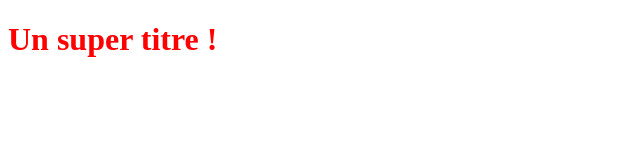
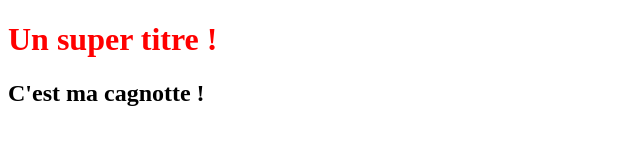
Before and after one commit to wlafargue/Gerez_du_code_avec_Git_et_GitHub, a plain HTML site: page index.html in a window 1280 px wide. Shown: the whole page, without its empty margins (0-640 px from the left). Drawn offline with Linux system fonts and the light colour scheme.

Commit message:
Réalisation de la partie cagnotte côté front end

```diff
--- a/index.html
+++ b/index.html
@@ -6,5 +6,6 @@
 </head>
 <body>
    <h1>Un super titre !</h1>
+   <h2>C'est ma cagnotte !</h2>
 </body>
 </html>
```
